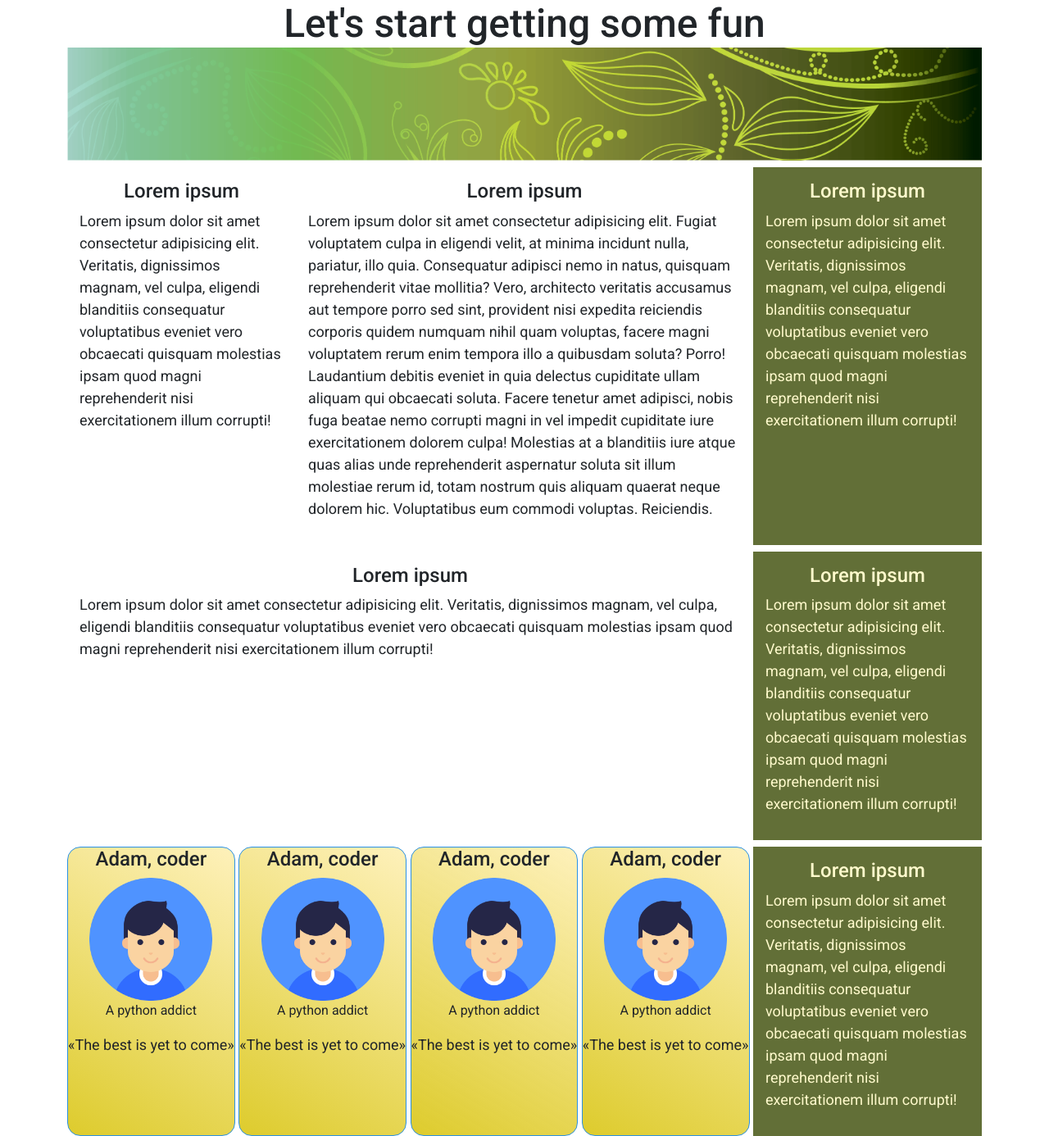
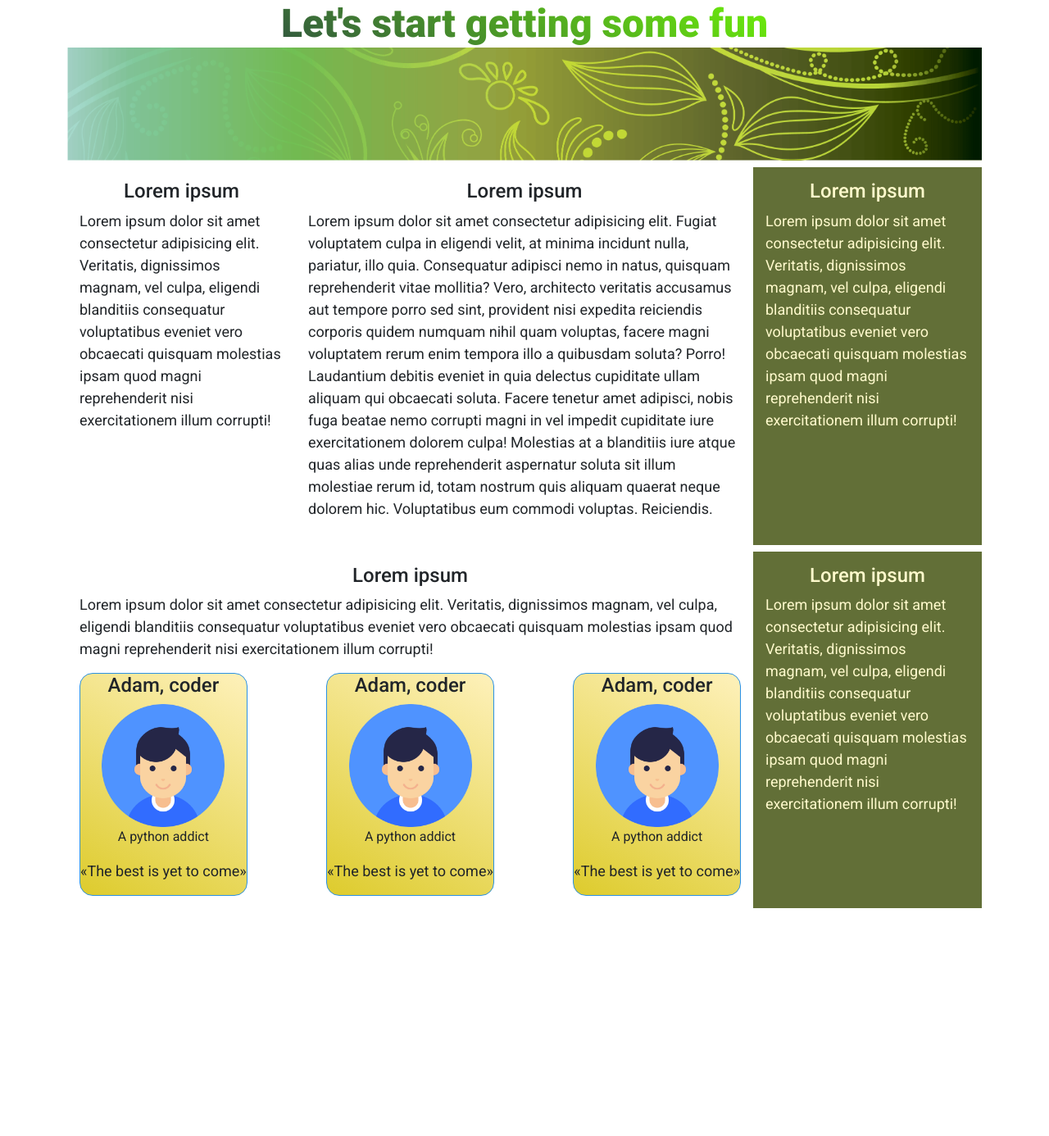
Before and after one commit to asvspb/CSS-sendbox, a website: page src/basic-layout.html in a window 1280 px wide. Shown: the whole page at 82% size. After the commit the page ends 1108 px from the top, so only its background shows below. Drawn offline with nearby package versions, Linux system fonts and the light colour scheme; a script that the page names is missing.

Commit message:
linear gradient to text added

```diff
--- a/src/basic-layout.html
+++ b/src/basic-layout.html
@@ -52,15 +52,7 @@
           <div class="column col-3">
             <h2>Lorem ipsum</h2>
             <p>Lorem ipsum dolor sit amet consectetur adipisicing elit. Veritatis, dignissimos magnam, vel culpa, eligendi blanditiis consequatur voluptatibus eveniet vero obcaecati quisquam molestias ipsam quod magni reprehenderit nisi exercitationem illum corrupti!</p>
-          </div>
-          <aside class="column col-1">
-            <h2>Lorem ipsum</h2>
-            <p>Lorem ipsum dolor sit amet consectetur adipisicing elit. Veritatis, dignissimos magnam, vel culpa, eligendi blanditiis consequatur voluptatibus eveniet vero obcaecati quisquam molestias ipsam quod magni reprehenderit nisi exercitationem illum corrupti!</p>
-          </aside>
-        </section>
-      </div>
-      <div class="container">
-        <div class="row-box">
+            <div class="article-wrapper">
               <article class="profile__card" id="profile1">
                 <header>
                   <h2 class="profile__caption">Adam, coder</h2>
@@ -97,23 +89,13 @@
                   <q class="profile__qoutation">The best is yet to come</q>
                 </p>
               </article>
-          <article class="profile__card" id="profile4">
-            <header>
-              <h2 class="profile__caption">Adam, coder</h2>
-            </header>
-            <figure>
-              <img class="profile__image" src="./img/Profile-Male-PNG.png" alt="profile image" width="150" height="150">
-              <figcaption class="profile__info">A python addict</figcaption>
-            </figure>
-            <p>
-              <q class="profile__qoutation">The best is yet to come</q>
-            </p>
-          </article>
+            </div>
+          </div>
           <aside class="column col-1">
             <h2>Lorem ipsum</h2>
             <p>Lorem ipsum dolor sit amet consectetur adipisicing elit. Veritatis, dignissimos magnam, vel culpa, eligendi blanditiis consequatur voluptatibus eveniet vero obcaecati quisquam molestias ipsam quod magni reprehenderit nisi exercitationem illum corrupti!</p>
           </aside>
-        </div>
+        </section>
       </div>
     </main>
 
--- a/src/sass/components/_basic-layout.sass
+++ b/src/sass/components/_basic-layout.sass
@@ -3,6 +3,11 @@ html
   h1
     font-size: 3rem
     text-align: center
+    font-weight: 900
+    background-color: #fff
+    background-image: linear-gradient(30deg, #103b20db, #6df008)
+    -webkit-background-clip: text
+    -webkit-text-fill-color: transparent
   h2
     font-size: 1.5rem
   p
@@ -45,3 +50,6 @@ aside.column
   background: linear-gradient(30deg, #d8c30adb, #fef1bb)
   border: 1px solid #2a91e5
   border-radius: 16px
+.article-wrapper
+  display: flex
+  justify-content: space-between
```
Also changed, not shown: src/css/style.css, src/css/style.min.css. Lines whose indentation alone changed are shown as unchanged.
